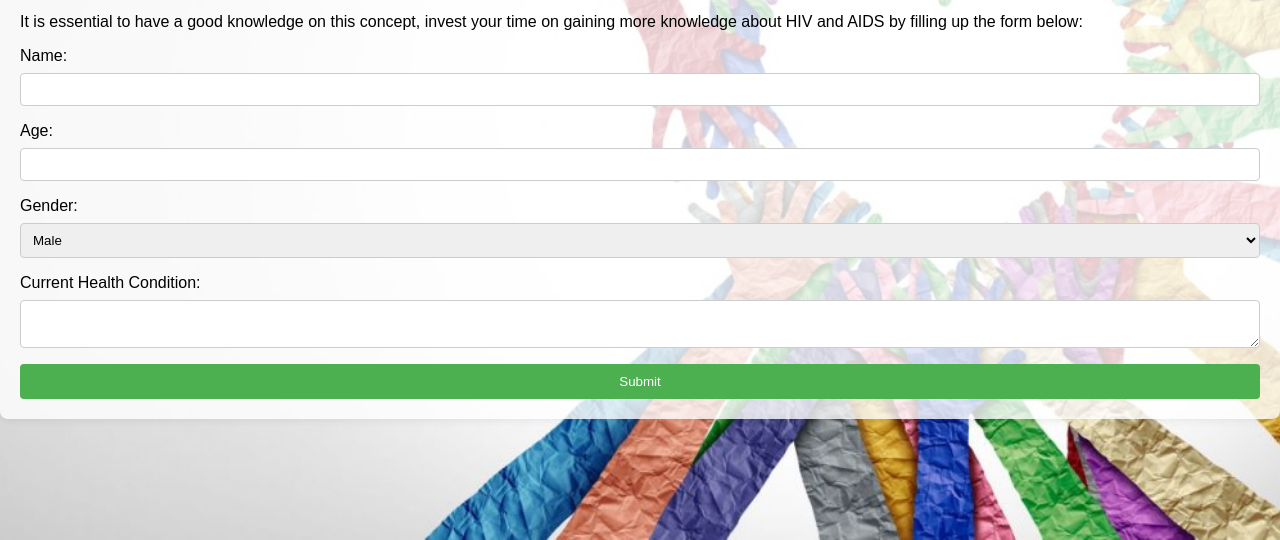
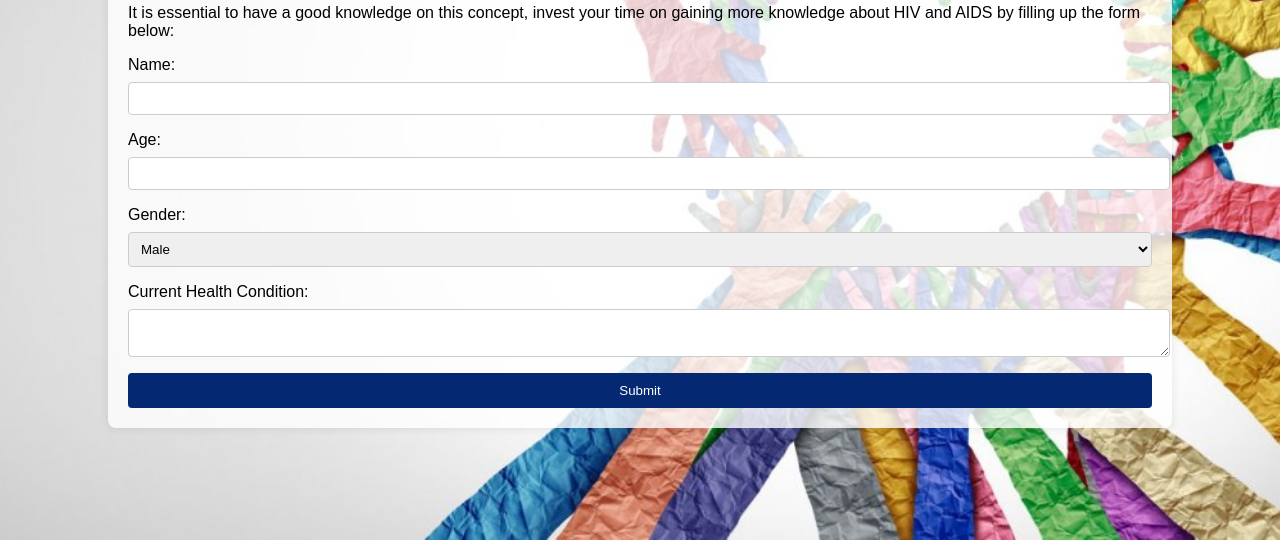
Before and after one commit to IkanyengAdams/Community-project, a plain HTML site: page index.html in a window 1280 px wide. Shown: the part 260-800 px from the top of the page. Drawn offline with Linux system fonts and the light colour scheme.

Commit message:
updated html

```diff
--- a/index.css
+++ b/index.css
@@ -15,11 +15,36 @@ body {
   padding: 20px;
   border-radius: 8px;
   box-shadow: 0 0 10px rgba(0, 0, 0, 0.1);
+  width: 80%;
+}
+
+form {
+  display: flex;
+  flex-direction: column;
+}
+
+label {
+  margin-bottom: 8px;
+}
+
+input, select, textarea {
+  padding: 8px;
+  margin-bottom: 16px;
+  border: 1px solid #ccc;
+  border-radius: 4px;
+  width: 100%;
 }
 
 h1 {
   color: grey;
 }
+
+@media only screen and (max-width: 600px) {
+  .container {
+    width: 100%;
+  }
+}
+
 
 form {
   display: flex;
@@ -37,10 +62,11 @@ textarea {
   margin-bottom: 16px;
   border: 1px solid #ccc;
   border-radius: 4px;
+  cursor: pointer;
 }
 
 button {
-  background-color: #4caf50;
+  background-color: #052872;
   color: #fff;
   padding: 10px;
   border: none;
@@ -49,7 +75,7 @@ button {
 }
 
 button:hover {
-  background-color: #45a049;
+  background-color: #79a5fe;
 }
 
 #confirmationMessage {
@@ -59,3 +85,7 @@ button:hover {
 .hidden {
   display: none;
 }
+
+button {
+  width: 100%;
+}
```
